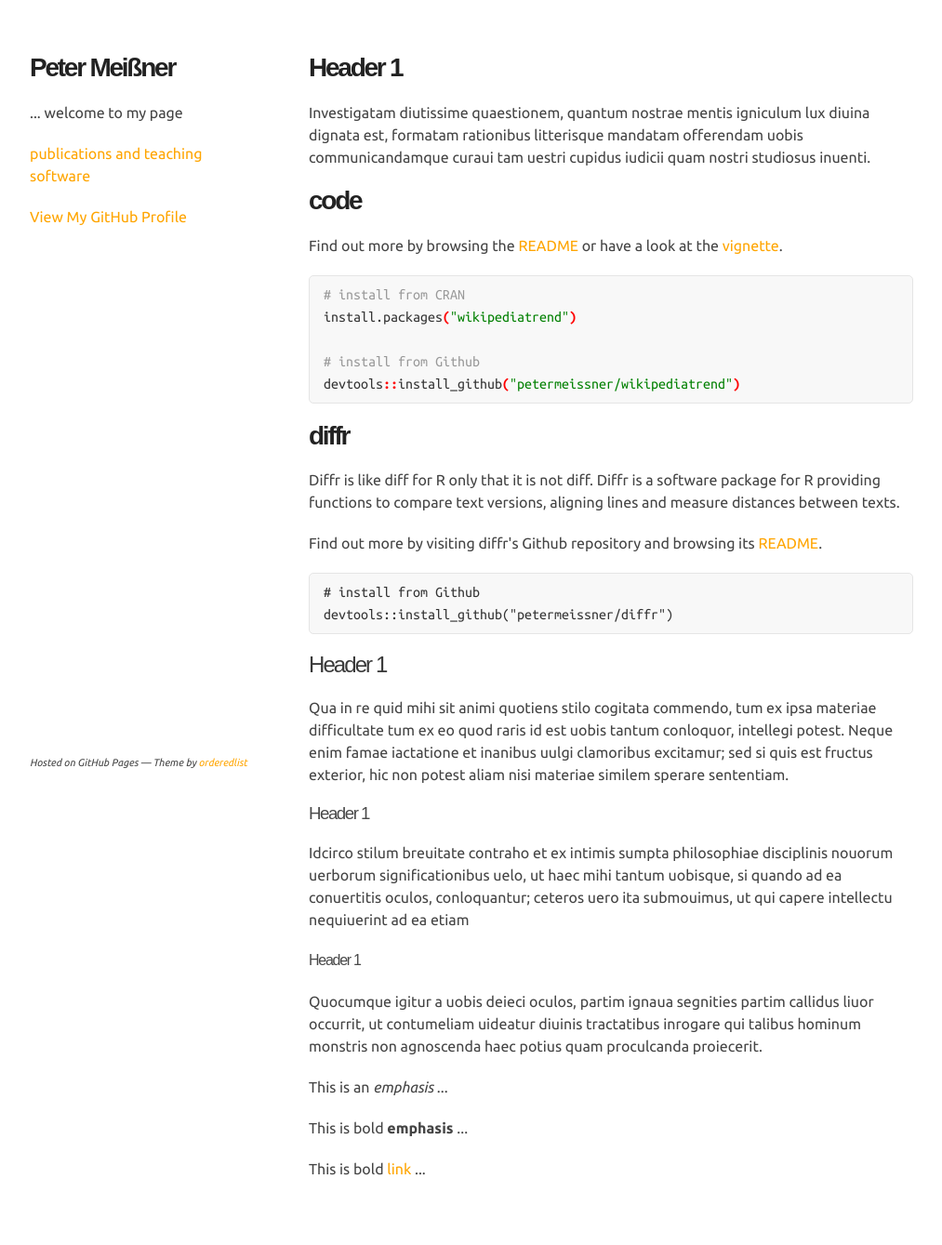
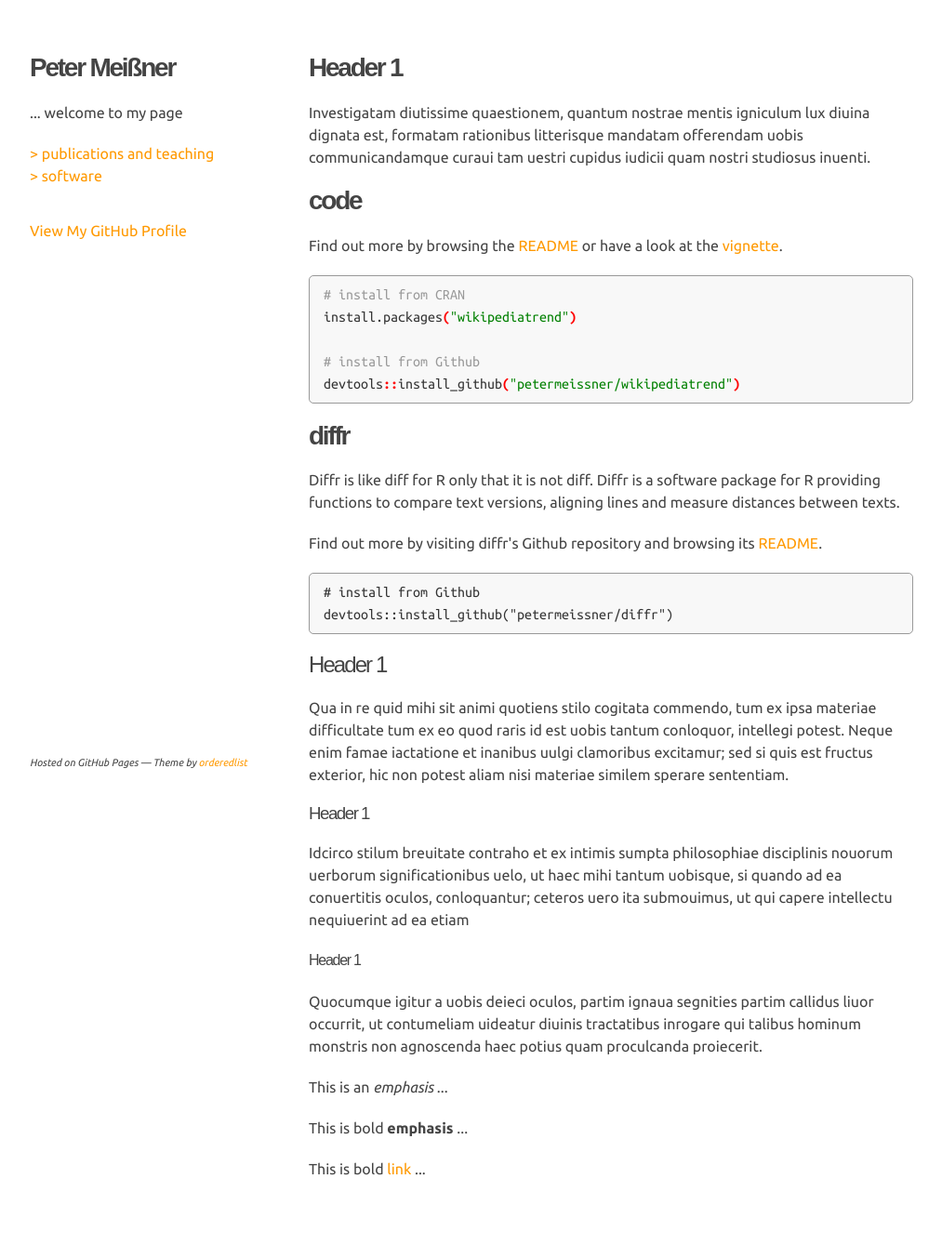
Before and after one commit to petermeissner/petermeissner.github.io, a Jekyll site: the page zzz_style_example.htm, which Jekyll copies as it is, in a window 1280 px wide. Shown: the whole page at 93% size, without its empty margins (133-1146 px from the left). Built offline with Jekyll 4.4.1, drawn with Linux system fonts in a browser that asks for light colours; some web fonts are replaced; Markdown is read by kramdown in place of the engine named in the settings.

Commit message:
css update

```diff
--- a/stylesheets/styles.css
+++ b/stylesheets/styles.css
@@ -13,7 +13,7 @@ h1 {
   font-family: 'PT Sans Caption', sans-serif;
   font-weight: 700;
   letter-spacing: -0.08em;
-  color:#222;
+  color:#444;
   margin:0 0 20px;
 }
 
@@ -21,7 +21,7 @@ h2, h3, h4, h5, h6 {
   font-family: 'PT Sans Caption', sans-serif;
   font-weight: 400;
   letter-spacing: -0.08em;
-  color:#222;
+  color: #444;
   margin:0 0 20px;
 }
 
@@ -37,23 +37,31 @@ h1 {
   font-size:28px;
 }
 
-h2 {
-  color:#393939;
+header  a::before{
+  content: "> " ;
 }
 
-h3, h4, h5, h6 {
-  color:#494949;
+header  a::after{
+  content: "" ;
+}
+
+.view {
+   padding-top: 15px;
+}
+
+.view a::before {
+   content: "";
 }
 
 a {
-  color:#FFA500;
+  color: #FF9900 /*#FFA500*/;
   font-weight:400;
   text-decoration:none;
 }
 
 a small {
   font-size:11px;
-  color:#FFA500;
+  color:#FF9900 /*#FFA500*/;
   margin-top:-0.6em;
   display:block;
 }
@@ -80,7 +88,7 @@ pre {
   padding:8px 15px;
   background: #f8f8f8;
   border-radius:5px;
-  border:1px solid #e5e5e5;
+  border:1px solid #999999;
   overflow-x: auto;
 }
 
```
Also changed, not shown: .settings/settings.json (added).
